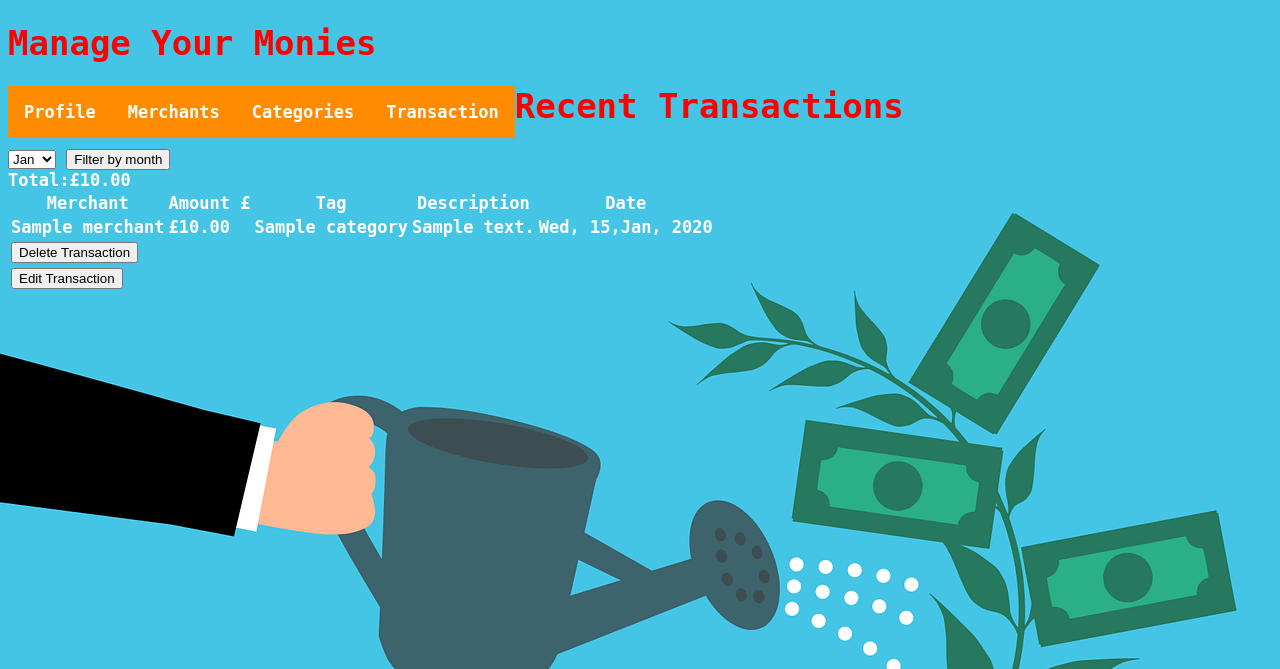
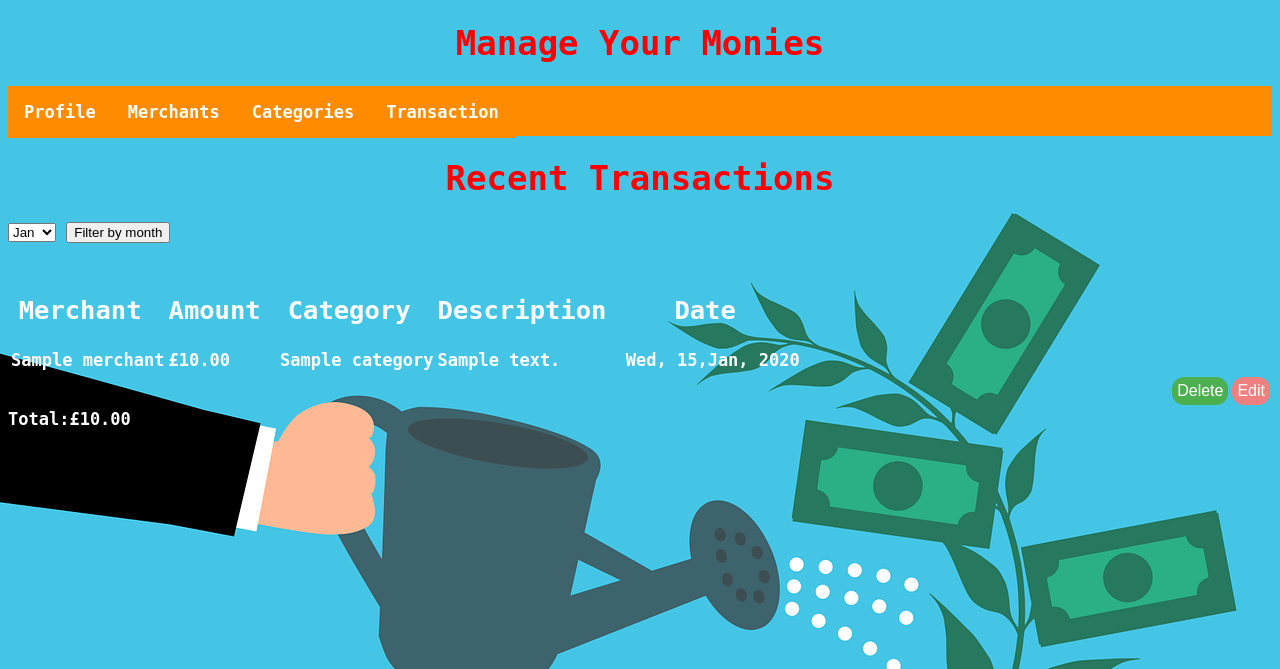
Before and after one commit to CodeCharlieCode/Manage-Your-Monies, a Flask app: page /transactions/ in a window 1280 px wide. Shown: the top 669 px of the page. Run offline with Flask 2, Linux system fonts and the light colour scheme; a database or web service that is not in the repository returns one stand-in record (values such as "Sample title"); some libraries are stand-ins or nearby versions.

Commit message:
added more css and updated some of the html files

```diff
--- a/static/css/style.css
+++ b/static/css/style.css
@@ -1,14 +1,91 @@
-body{
+body.home{
     font-family:monospace; font-size:17px ;font-weight: bold;
     color: white;
     background-image: url("/static/images/image.png");
     background-size: cover;
 
   }
+body.transactions-background{
+  background-color: aquamarine;
+  background-size: cover;
+}
+.profile-info ul li{
+  list-style: none;
+
+}
+.button {
+  border-radius: 12px;
+  border: none;
+  color: white;
+  padding: 5px;
+  text-align: center;
+  text-decoration: none;
+  display: inline-block;
+  font-size: 16px;
+  margin: 4px 2px;
+  cursor: pointer;}
+
+.delete{
+  background-color: #4CAF50; /* Green */
+}
+.edit{
+  background-color: lightcoral;
+  display: flex;
+
+}
+
+.balance{
+  background-color: rgb(155, 45, 146);
+  margin-left: 100px;
+}
+
+.transaction-buttons{
+  display: flex;
+  justify-content: right;
+  align-items:center
+}
+.category-buttons{
+  display: flex;
+  justify-content: center;
+  align-items:center;
+
+}
+
+.category-table li {
+  display:flex ;
+  flex-direction: row;
+}
+
+.transaction-table{
+  /* border-radius: 12px;
+  background-color: lightcyan;
+  display: flex;
+  display: inline-block;
+  text-align: center; */
+  border-radius: 12px;
+  border: none;
+  color: white;
+  padding: 10px;
+  text-align: center;
+  text-decoration: none;
+  display: flex;
+  font-size: 16px;
+  margin: 4px 2px;
+  cursor: pointer;
+}
+
 
 h1{
   color: red;
   font-weight: bold;
+  display: flex;
+  justify-content: center;
+}
+
+.welcome{
+  display: flex;
+  align-content: center;
+
 }
 
 /* Referenced from https://css-tricks.com/solved-with-css-dropdown-menus/ */
@@ -25,6 +102,7 @@ nav ul {
   list-style: none;
   margin: 0;
   padding-left: 0;
+  height: 50px
 }
 
 nav li {
@@ -40,6 +118,7 @@ nav li {
 
 nav li a {
   color: #fff;
+  line-height: 10px;
 }
 
 nav li:hover {
--- a/templates/base.html
+++ b/templates/base.html
@@ -8,7 +8,7 @@
     <title>Spending Tracker</title>
 </head>
 
-<body>
+<body class ="home">
     <header>
         <h1>Manage Your Monies</h1>
 
--- a/templates/index.html
+++ b/templates/index.html
@@ -1,6 +1,10 @@
 {% extends 'base.html' %}
 {% block content %}
 
-Home Page
+<h2>Welcome to manage your monies!</h2>
+
+<div class="welcome">
+    This is a budget/finance app where you can manage your transactions from different retailers and assign different categories to them!
+</div>
 
 {% endblock %}
--- a/templates/transactions/index.html
+++ b/templates/transactions/index.html
@@ -1,6 +1,7 @@
 {% extends "base.html" %}
 
 {% block content %}
+<body class="transactions-background">
     <h1> Recent Transactions</h1>
 
     <form action="/transactions">
@@ -21,37 +22,41 @@
         <button type=submit>Filter by month</button>
     </form>
 
+
     <table>
+        <div class="transaction-table"></div>
             <tr>
-        <th>Merchant</th>
-        <th>Amount £</th>
-        <th>Tag</th>
-        <th>Description</th>
-        <th>Date</th>
+                <th><h2>Merchant&nbsp;</h2></th>
+                <th><h2>Amount&nbsp;</h2></th>
+                <th><h2>Category&nbsp;</h2></th>
+                <th><h2>Description&nbsp;</h2></th>
+                <th><h2>Date&nbsp;</h2></th>
             </tr>
         {% for transaction in transactions %}
             <tr>
                 <td> {{ transaction.merchant.name }}</td>
                 <td> {{ "£%.2f"|format(transaction.amount) }}</td>
                 <td> {{ transaction.category.name }}</td>
-        <td> {{ transaction.description }} </td>
+                <td> {{ transaction.description }}</td>
                 <td> {{ transaction.date.strftime("%a, %d,%b, %Y") }}</td>
             </tr>
+        </div>
+    </table>
+</body>
 
 
 
 
-    <tr>
+    <div class="transaction-buttons">
             <form class="delete-form" action="/transactions/{{transaction.id}}/delete" method="POST">
-        <td><button type="submit">Delete Transaction</button></td>
+            <td><button class="button delete" type="submit">Delete</button></td>
             </form>
-    </tr>
 
-    <tr>
             <form class="edit-form" action="/transactions/{{transaction.id}}/edit" method="GET">
-        <td><button type="submit">Edit Transaction</button></td>
+            <td><button type="submit" class="button edit" >Edit</button></td>
             </form>
-    </tr>
+
+        </div>
 
         {% endfor %}
 
@@ -78,4 +83,5 @@
 
 
     </table>
+</body>
 {% endblock %}
--- a/templates/transactions/new.html
+++ b/templates/transactions/new.html
@@ -3,7 +3,7 @@
 {% block content %}
 
 <form action="/transactions" method="post">
-  <div>
+  <div class="merchants-new">
       <label for="merchant">Merchant</label>
       <select id="merchant" name="merchant_id">
         {% for merchant in merchants %}
```
Also changed, not shown: templates/categories/index.html (+16 -18 lines), templates/profiles/index.html (+13 -11 lines). Lines whose indentation alone changed are shown as unchanged.
